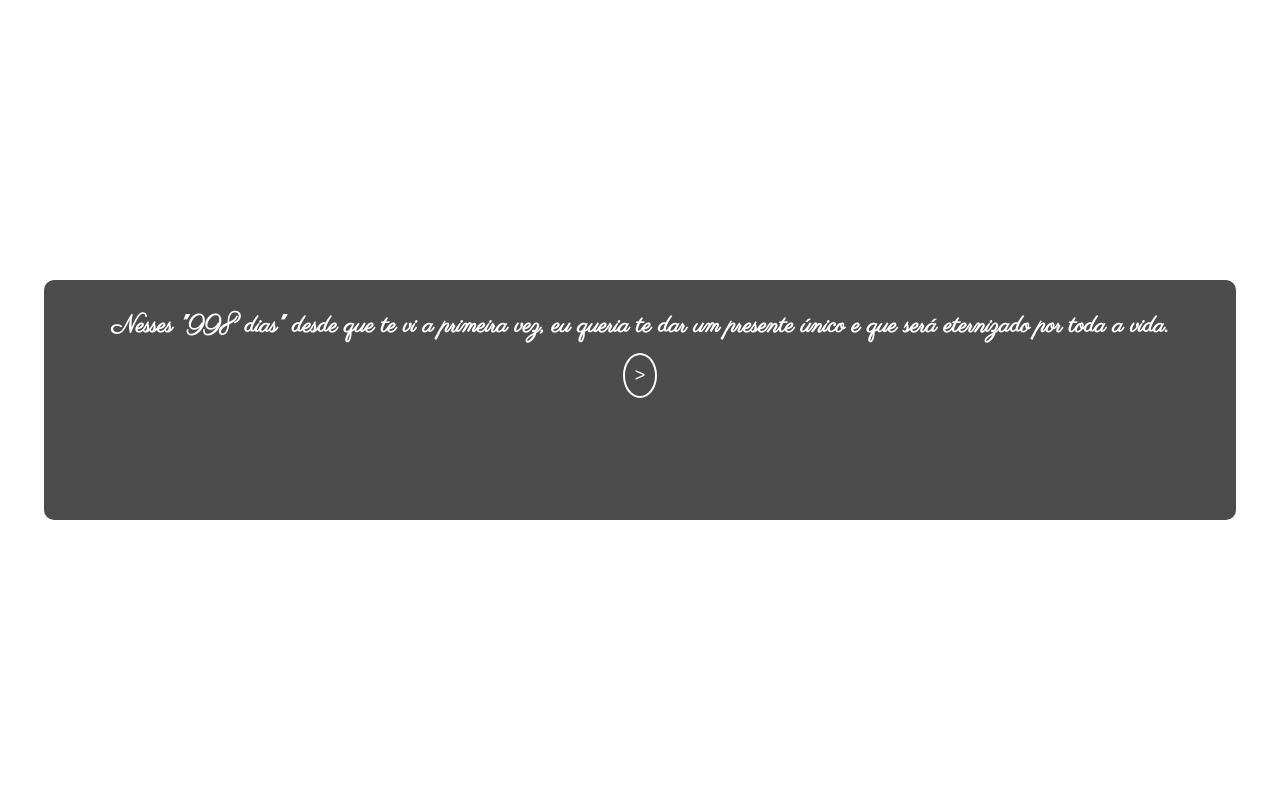
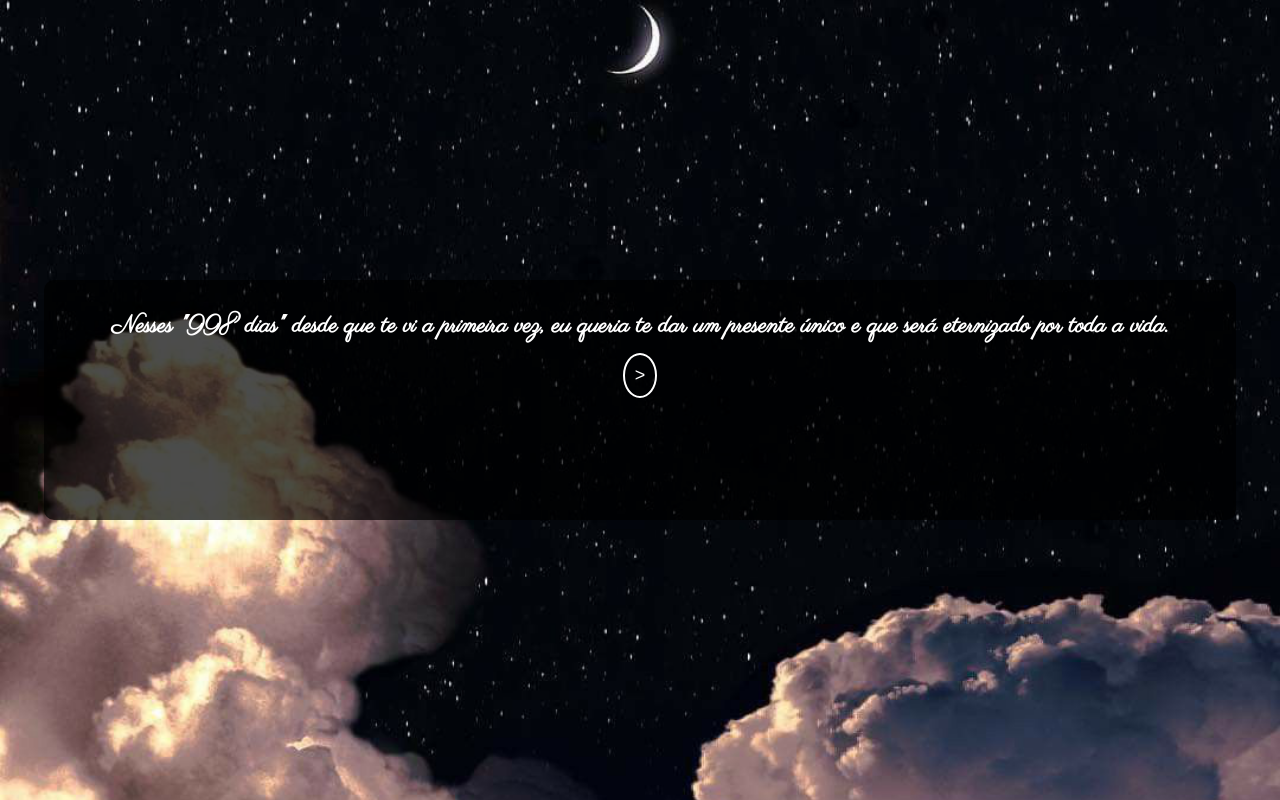
Before and after one commit to SunTzuBR/moments, a plain HTML site: page index.html in a window 1280 px wide. Drawn offline with Linux system fonts and the light colour scheme.

Commit message:
Update styles.css

```diff
--- a/styles.css
+++ b/styles.css
@@ -3,7 +3,7 @@ body {
   margin: 0;
   padding: 0;
   font-family: 'Parisienne', serif;
-  background: url('lua.png') no-repeat center center fixed;
+  background: url('fotos/lua.png') no-repeat center center fixed;
   background-size: cover;
   display: flex;
   justify-content: center;
```
